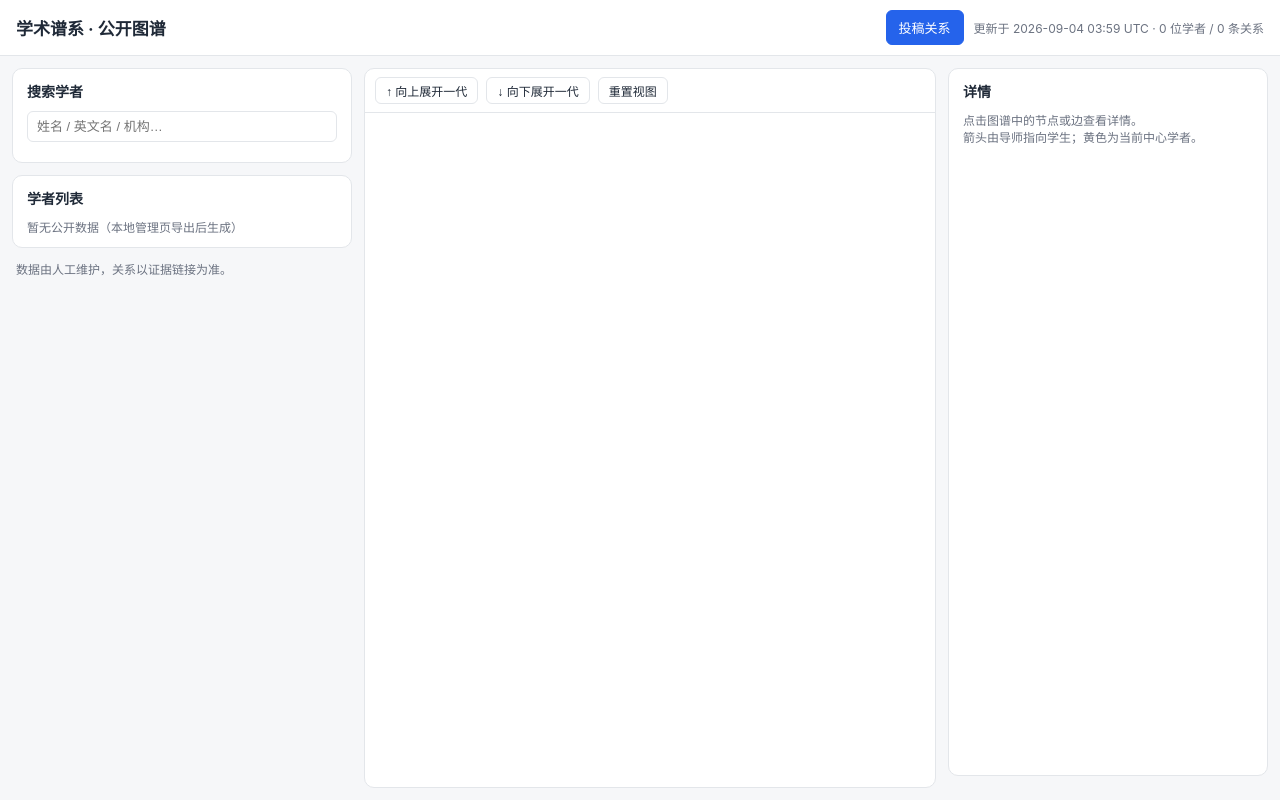
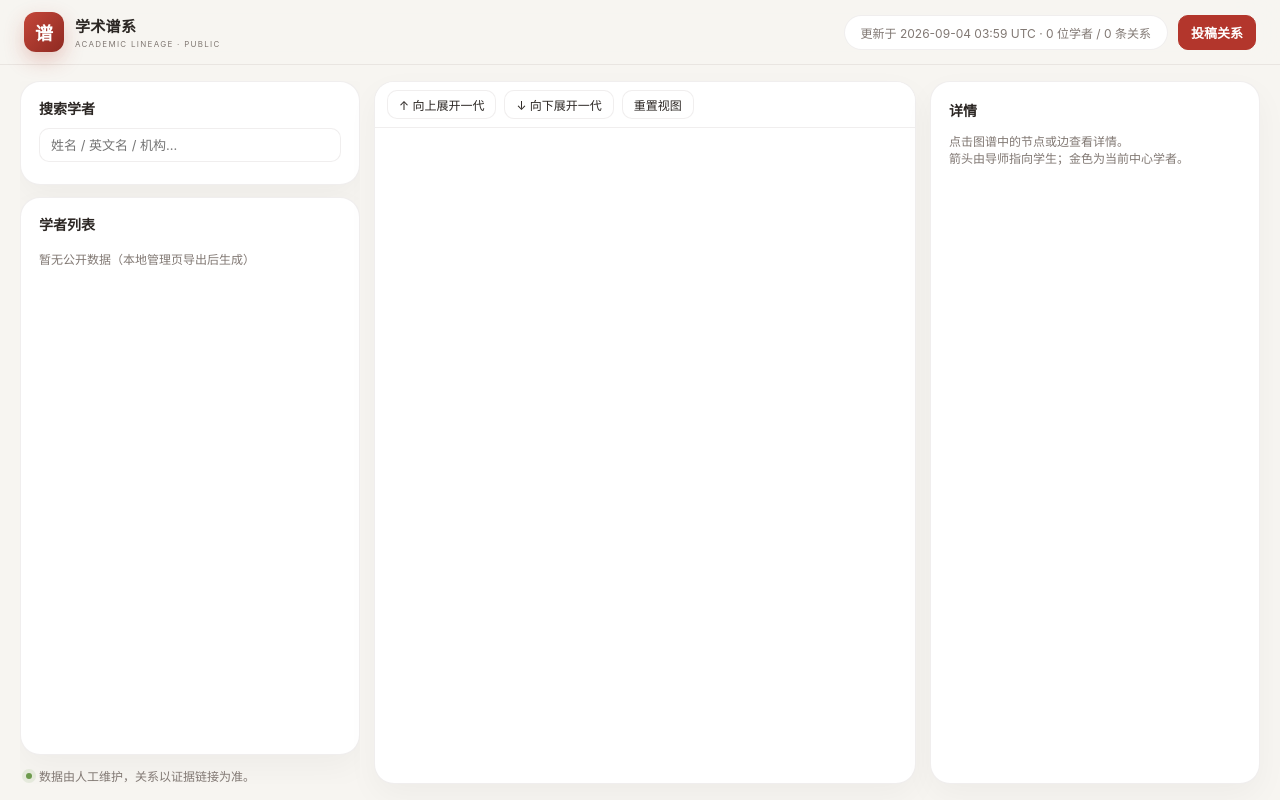
Before and after one commit to wanfanghou/personal-kb, a website: page academic-lineage/public/index.html in a window 1280 px wide. Drawn offline with Linux system fonts and the light colour scheme.

Commit message:
style: align public site design with local admin

```diff
--- a/academic-lineage/public/index.html
+++ b/academic-lineage/public/index.html
@@ -7,26 +7,33 @@
   <link rel="stylesheet" href="style.css">
 </head>
 <body>
+<div class="app">
   <header class="topbar">
-    <h1>学术谱系 · 公开图谱</h1>
+    <div class="brand">
+      <div class="brand-mark">谱</div>
+      <div>
+        <strong>学术谱系</strong>
+        <span>ACADEMIC LINEAGE · PUBLIC</span>
+      </div>
+    </div>
     <div class="topbar-actions">
+      <span id="manifest-info" class="stats-chip"></span>
       <button id="contribute-btn" class="btn btn-primary" type="button">投稿关系</button>
-      <span id="manifest-info" class="muted"></span>
     </div>
   </header>
 
   <main class="layout">
-    <section class="sidebar">
+    <section class="left-col">
       <div class="card">
         <h2>搜索学者</h2>
         <input id="search-input" type="search" placeholder="姓名 / 英文名 / 机构…" autocomplete="off">
-        <ul id="search-results" class="result-list"></ul>
+        <ul id="search-results" class="list"></ul>
       </div>
-      <div class="card">
+      <div class="card grow">
         <h2>学者列表</h2>
-        <ul id="person-list" class="result-list"></ul>
+        <ul id="person-list" class="list"></ul>
       </div>
-      <p class="muted disclaimer">数据由人工维护，关系以证据链接为准。</p>
+      <p class="muted disclaimer"><span class="live-dot"></span>数据由人工维护，关系以证据链接为准。</p>
     </section>
 
     <section class="graph-panel">
@@ -39,11 +46,12 @@
       <div id="cy"></div>
     </section>
 
-    <aside class="detail-panel card">
+    <aside class="detail-panel">
       <h2 id="detail-title">详情</h2>
-      <div id="detail-content" class="muted">点击图谱中的节点或边查看详情。<br>箭头由导师指向学生；黄色为当前中心学者。</div>
+      <div id="detail-content" class="muted">点击图谱中的节点或边查看详情。<br>箭头由导师指向学生；金色为当前中心学者。</div>
     </aside>
   </main>
+</div>
 
   <!-- ============ 投稿弹窗 ============ -->
   <div id="contribute-modal" class="modal" hidden>
--- a/academic-lineage/public/style.css
+++ b/academic-lineage/public/style.css
@@ -1,131 +1,184 @@
 :root {
-  --bg: #f6f7f9;
-  --panel: #ffffff;
-  --border: #e3e6ea;
-  --text: #1f2937;
-  --muted: #6b7280;
-  --primary: #2563eb;
-  --danger: #dc2626;
+  --bg: #f7f5f1;
+  --surface: #ffffff;
+  --border: rgba(73, 47, 39, 0.08);
+  --text: #2b2623;
+  --muted: #817873;
+  --accent: #b3362c;
+  --accent-dark: #8f2a22;
+  --danger: #c0392b;
+  --radius-lg: 20px;
+  --radius-md: 14px;
+  --radius-sm: 10px;
+  --shadow-soft: 0 12px 32px rgba(0, 0, 0, 0.04);
+  --shadow-hover: 0 20px 48px rgba(0, 0, 0, 0.08);
 }
 
 * { box-sizing: border-box; }
 
 body {
   margin: 0;
-  font-family: -apple-system, "Segoe UI", "Microsoft YaHei", sans-serif;
+  font-family: 'Inter', 'PingFang SC', 'Microsoft YaHei', -apple-system, sans-serif;
   color: var(--text);
   background: var(--bg);
   height: 100vh;
-  display: flex;
-  flex-direction: column;
+  overflow: hidden;
 }
 
+.app { display: flex; flex-direction: column; height: 100vh; }
+
+/* ============ 顶栏 ============ */
 .topbar {
   display: flex;
   align-items: center;
   justify-content: space-between;
   gap: 12px;
-  padding: 10px 16px;
-  background: var(--panel);
+  padding: 12px 24px;
+  background: rgba(247, 245, 241, 0.9);
+  backdrop-filter: blur(18px);
   border-bottom: 1px solid var(--border);
+  flex-shrink: 0;
 }
 
+.brand { display: flex; align-items: center; gap: 11px; }
+.brand-mark {
+  width: 40px; height: 40px; flex: none;
+  border-radius: 12px;
+  background: linear-gradient(135deg, #c4473a, #8f2a22);
+  color: #fff; font-size: 18px; font-weight: 700;
+  display: flex; align-items: center; justify-content: center;
+  box-shadow: 0 8px 20px rgba(179, 54, 44, 0.25);
+}
+.brand strong { display: block; font-size: 15px; letter-spacing: 0.02em; color: var(--text); }
+.brand span { display: block; font-size: 8px; letter-spacing: 0.16em; color: var(--muted); margin-top: 3px; }
+
 .topbar-actions { display: flex; align-items: center; gap: 10px; }
+.stats-chip {
+  background: var(--surface); border: 1px solid var(--border);
+  border-radius: 999px; padding: 8px 16px;
+  font-size: 12px; color: var(--muted);
+}
 
-.topbar h1 { font-size: 17px; margin: 0; }
-
+/* ============ 布局 ============ */
 .layout {
   flex: 1;
   display: grid;
-  grid-template-columns: 340px minmax(0, 1fr) 320px;
-  gap: 12px;
-  padding: 12px;
+  grid-template-columns: 340px minmax(0, 1fr) 330px;
+  gap: 14px;
+  padding: 16px 20px;
   min-height: 0;
 }
 
-.sidebar, .detail-panel { overflow-y: auto; }
+.left-col { overflow-y: auto; display: flex; flex-direction: column; gap: 12px; min-height: 0; }
+.detail-panel { overflow-y: auto; }
 
 .card {
-  background: var(--panel);
+  background: var(--surface);
   border: 1px solid var(--border);
-  border-radius: 10px;
-  padding: 12px 14px;
-  margin-bottom: 12px;
+  border-radius: var(--radius-lg);
+  padding: 16px 18px;
+  box-shadow: var(--shadow-soft);
 }
-
+.card.grow { flex: 1; min-height: 0; display: flex; flex-direction: column; }
 .card h2 { font-size: 14px; margin: 0 0 10px; }
 
 .graph-panel {
   display: flex;
   flex-direction: column;
-  background: var(--panel);
+  background: var(--surface);
   border: 1px solid var(--border);
-  border-radius: 10px;
+  border-radius: var(--radius-lg);
+  box-shadow: var(--shadow-soft);
   min-height: 0;
+  overflow: hidden;
 }
 
 .graph-toolbar {
   display: flex;
   align-items: center;
   gap: 8px;
-  padding: 8px 10px;
+  padding: 8px 12px;
   border-bottom: 1px solid var(--border);
   flex-wrap: wrap;
+  background: var(--surface);
 }
 
 #cy { flex: 1; min-height: 0; }
 
-input[type="search"] {
+.detail-panel {
+  background: var(--surface);
+  border: 1px solid var(--border);
+  border-radius: var(--radius-lg);
+  padding: 18px;
+  box-shadow: var(--shadow-soft);
+}
+.detail-panel h2 { font-size: 14px; margin: 0 0 12px; }
+
+/* ============ 表单与按钮 ============ */
+input[type="search"], input[type="text"], input[type="url"], input[type="number"], select, textarea {
   width: 100%;
-  padding: 7px 9px;
+  padding: 8px 11px;
   border: 1px solid var(--border);
-  border-radius: 6px;
+  border-radius: var(--radius-sm);
   font-size: 13px;
+  color: var(--text);
+  background: #fff;
+  font-family: inherit;
 }
+input:focus, select:focus, textarea:focus { outline: none; border-color: var(--accent); box-shadow: 0 0 0 3px rgba(179, 54, 44, 0.12); }
 
 .btn {
   padding: 7px 12px;
   border: 1px solid var(--border);
-  border-radius: 6px;
+  border-radius: var(--radius-sm);
   background: #fff;
   color: var(--text);
   font-size: 13px;
   cursor: pointer;
+  font-family: inherit;
+  transition: 0.15s ease;
 }
-.btn:hover { background: #f3f4f6; }
-.btn-primary { background: var(--primary); border-color: var(--primary); color: #fff; }
-.btn-primary:hover { background: #1d4ed8; }
-.btn:disabled { opacity: 0.5; cursor: not-allowed; }
-.btn-small { padding: 4px 10px; font-size: 12px; }
+.btn:hover { background: #faf5f2; box-shadow: var(--shadow-soft); }
+.btn-primary { background: var(--accent); border-color: var(--accent); color: #fff; font-weight: 600; }
+.btn-primary:hover { background: var(--accent-dark); }
+.btn:disabled { opacity: 0.5; cursor: not-allowed; box-shadow: none; }
+.btn-small { padding: 5px 11px; font-size: 12px; }
 
 .muted { color: var(--muted); font-size: 12px; }
-.disclaimer { margin: 0; padding: 0 4px; }
+.disclaimer { margin: 0; padding: 0 6px; display: flex; align-items: center; gap: 7px; }
+.live-dot { width: 6px; height: 6px; border-radius: 50%; background: #6d9a4d; box-shadow: 0 0 0 4px rgba(109, 154, 77, 0.12); flex: none; }
 
-.result-list { list-style: none; margin: 8px 0 0; padding: 0; }
+/* ============ 列表 ============ */
+.list { list-style: none; margin: 6px 0 0; padding: 0; display: flex; flex-direction: column; gap: 6px; overflow-y: auto; flex: 1; }
+.card.grow .list { flex: 1; min-height: 0; }
 .result-item {
-  padding: 7px 8px;
-  border-radius: 6px;
+  padding: 9px 11px;
+  border: 1px solid var(--border);
+  border-radius: var(--radius-md);
   cursor: pointer;
   display: flex;
   align-items: center;
   gap: 8px;
+  background: var(--surface);
+  transition: 0.15s ease;
 }
-.result-item:hover { background: #f3f4f6; }
-.result-name { font-size: 13px; }
+.result-item:hover { box-shadow: var(--shadow-hover); transform: translateY(-1px); }
+.result-name { font-size: 13px; font-weight: 650; }
 .result-meta { font-size: 11px; color: var(--muted); flex: 1; overflow: hidden; text-overflow: ellipsis; white-space: nowrap; }
 
+/* ============ 详情 ============ */
 .detail-list { margin: 0; font-size: 13px; }
-.detail-list dt { color: var(--muted); font-size: 11px; margin-top: 8px; }
-.detail-list dd { margin: 2px 0 0; word-break: break-all; }
-.detail-list a { color: var(--primary); }
-.detail-actions { display: flex; gap: 6px; flex-wrap: wrap; margin-top: 12px; }
+.detail-list dt { color: var(--muted); font-size: 11px; margin-top: 10px; }
+.detail-list dd { margin: 3px 0 0; word-break: break-all; }
+.detail-list a { color: var(--accent); }
+.detail-actions { display: flex; gap: 8px; flex-wrap: wrap; margin-top: 12px; }
 .detail-actions .btn { flex: 1 1 auto; }
 
 .error-banner {
   background: #fef2f2;
   border: 1px solid #fecaca;
   color: var(--danger);
-  border-radius: 8px;
+  border-radius: var(--radius-md);
   padding: 10px 12px;
   margin: 12px;
   font-size: 13px;
@@ -140,18 +193,18 @@ input[type="search"] {
 }
 .modal[hidden] { display: none; }
 .modal-card {
-  background: #fff; border-radius: 16px;
+  background: #fff; border-radius: var(--radius-lg);
   max-width: 660px; width: 100%; max-height: 90vh; overflow-y: auto;
   padding: 20px 22px;
   box-shadow: 0 24px 64px rgba(0, 0, 0, 0.18);
 }
 .modal-head { display: flex; justify-content: space-between; align-items: center; margin-bottom: 8px; }
 .modal-head h2 { font-size: 16px; margin: 0; }
-.modal-body h3 { font-size: 12px; margin: 16px 0 4px; color: var(--primary); }
+.modal-body h3 { font-size: 12px; margin: 16px 0 4px; color: var(--accent); }
 .modal-body label { display: block; font-size: 12px; color: var(--muted); margin: 8px 0 4px; }
 .modal-body input, .modal-body select, .modal-body textarea {
-  width: 100%; padding: 7px 9px;
-  border: 1px solid var(--border); border-radius: 6px;
+  width: 100%; padding: 8px 10px;
+  border: 1px solid var(--border); border-radius: var(--radius-sm);
   font-size: 13px; color: var(--text); font-family: inherit;
 }
 .modal-body textarea {
@@ -161,7 +214,9 @@ input[type="search"] {
 .modal-body .form-grid { display: grid; grid-template-columns: 1fr 1fr; column-gap: 10px; }
 .modal-body .detail-actions { display: flex; gap: 8px; margin-top: 12px; }
 
+/* ============ 响应式 ============ */
 @media (max-width: 1000px) {
-  .layout { grid-template-columns: 1fr; grid-template-rows: auto auto 1fr; overflow-y: auto; }
+  .layout { grid-template-columns: 1fr; grid-template-rows: auto 1fr auto; overflow-y: auto; }
   .graph-panel { min-height: 420px; }
+  .left-col, .detail-panel { max-height: 300px; }
 }
```
